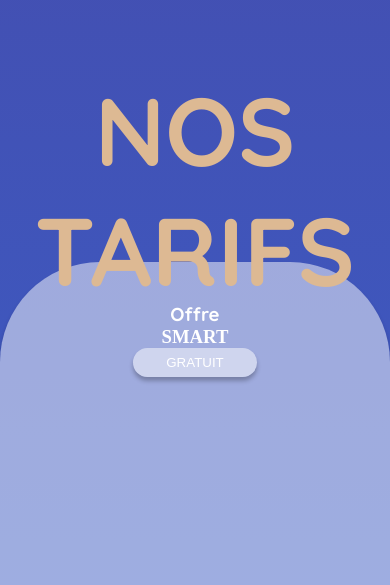
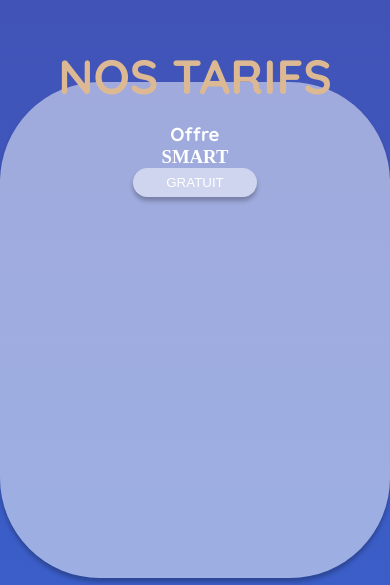
Before and after one commit to AlexandraJUREDIEU/NestEgg.App, a React (Vite) app: page / in a window 390 px wide. Shown: the part 2362-2947 px from the top of the page. Built offline with nearby package versions, Linux system fonts and the light colour scheme; a web font is replaced by a local one.

Commit message:
🐛Bug: Size of h1-concept
Responsivité du titre de la page concept

```diff
--- a/src/pages/Pricing.jsx
+++ b/src/pages/Pricing.jsx
@@ -10,7 +10,7 @@ const PricingStyle = styled.section`
   }
   .h1-tarifs {
     color: #ddb993;
-    font-size: 6em;
+    font-size: 3em;
     position: relative;
     top: 0.5em;
   }
@@ -29,6 +29,9 @@ const PricingStyle = styled.section`
     border: none;
   }
   @media screen and (min-width: 769px) {
+    .h1-tarifs{
+      font-size: 6em;
+    }
     h3 {
       font-size: 3em;
     }
```
